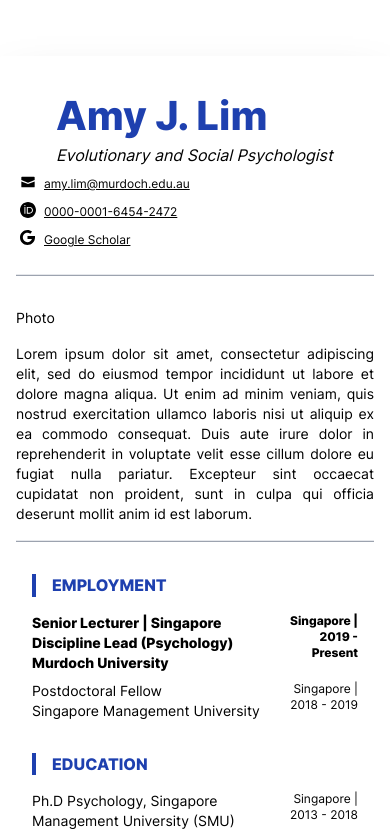
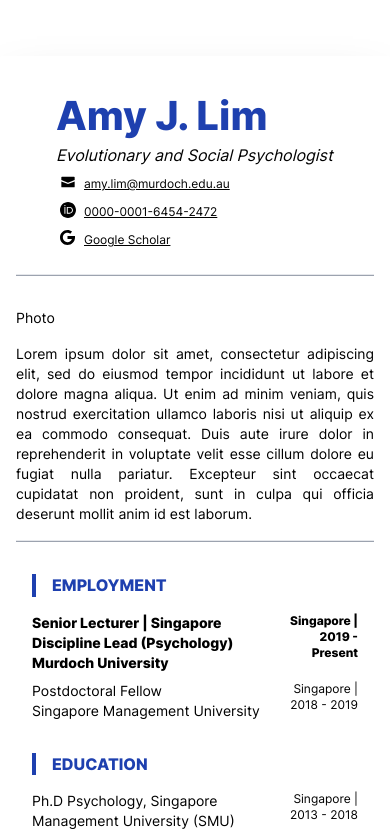
Before and after one commit to amylimjy/amylimjy.github.io, a React (Vite) app: page / in a window 390 px wide. Shown: the top 837 px of the page. Built offline with nearby package versions, Linux system fonts and the light colour scheme.

Commit message:
[TECH][marcus] refactor: add left margin to headline when screen size is small

```diff
--- a/src/components/page-sections/Headline.tsx
+++ b/src/components/page-sections/Headline.tsx
@@ -15,7 +15,7 @@ export const Headline = (): React.JSX.Element => {
         <div className="text-h2 text-blue-800 font-bold">Amy J. Lim</div>
         <div className="text-h5 italic">Evolutionary and Social Psychologist</div>
       </div>
-      <div className="flex flex-row mr-20">
+      <div className="ml-10 md:ml-0 flex flex-row mr-20">
         <Divider direction="vertical" className="hidden md:block bg-gray-200" />
         <ul>
           <li className={createListItemClass()}>
```
